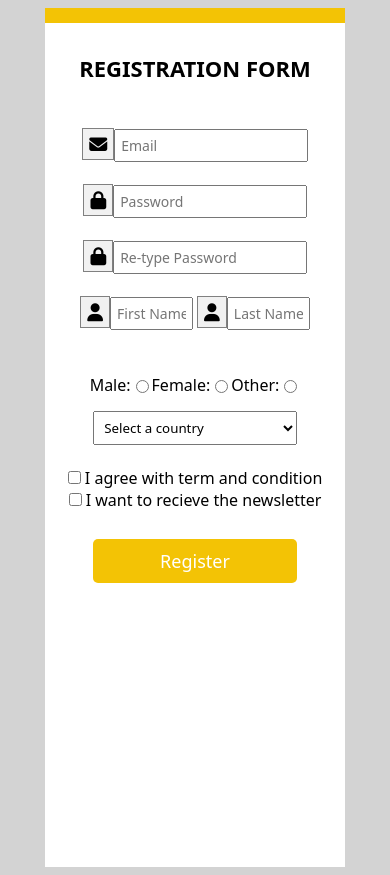
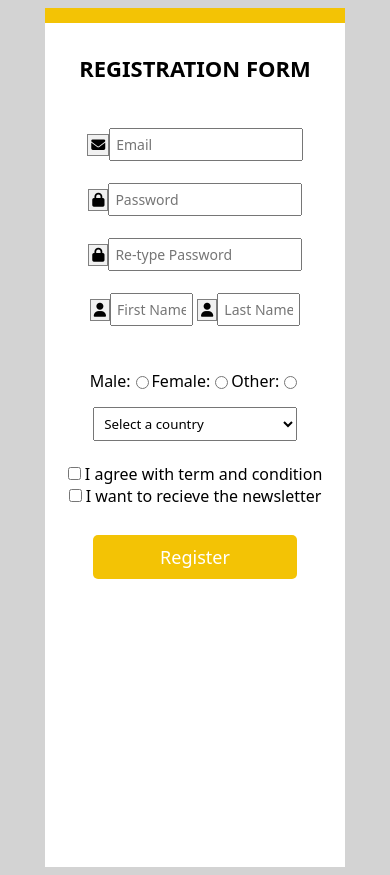
Before and after one commit to HemangSolanki111/JavaScript_Form, a plain HTML site: page index.html in a window 390 px wide. Drawn offline with Linux system fonts and the light colour scheme.

Commit message:
style.css

```diff
--- a/style.css
+++ b/style.css
@@ -149,4 +149,9 @@ form{
         height: 100vh;
     }
 
+    .fa {
+        padding: 3px;
+        font-size: 14px;
+    }
+
 }
```
